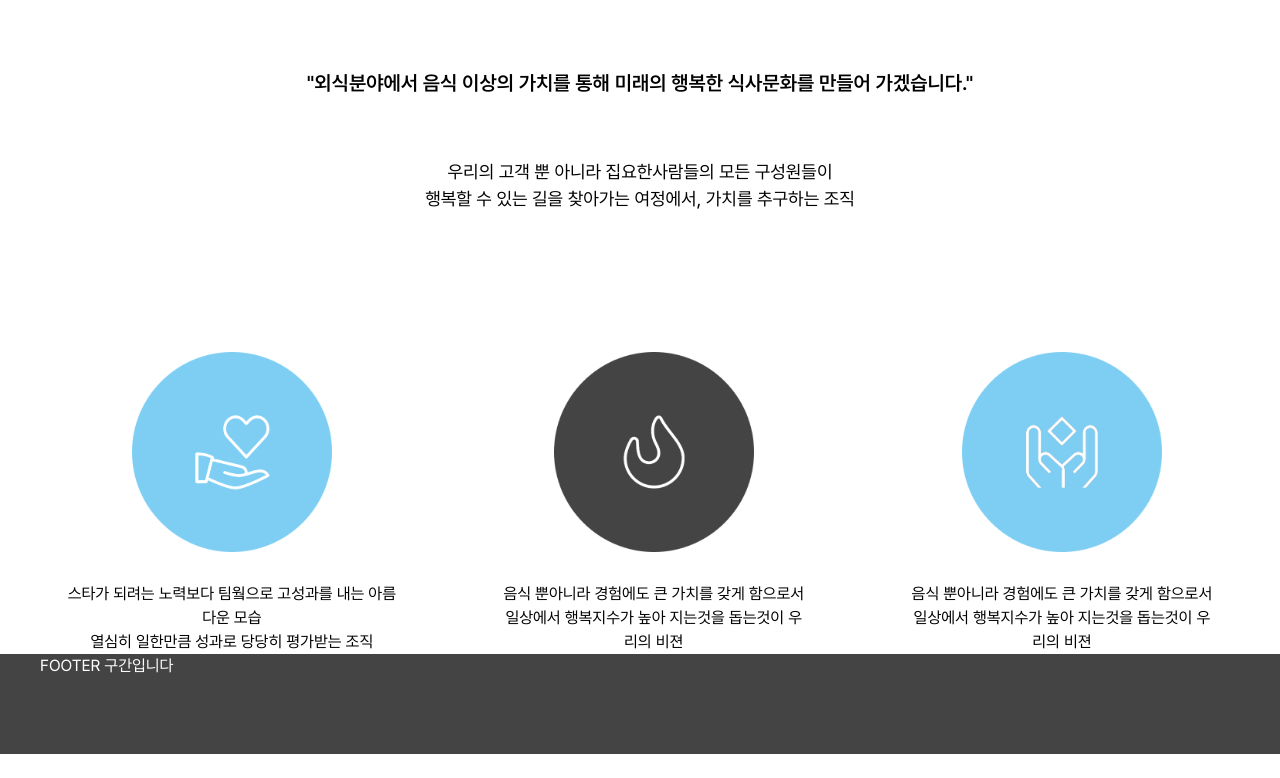
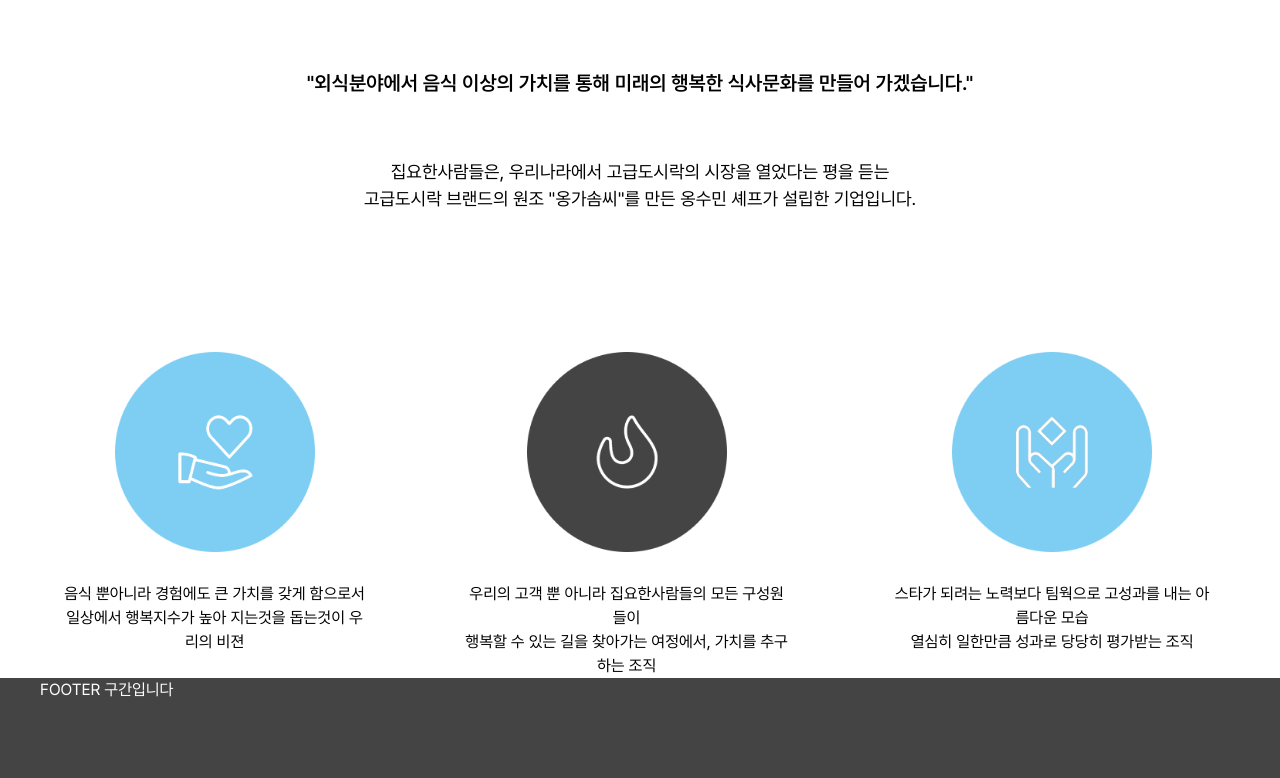
Before and after one commit to hyr0208/persistent-web, a React (Create React App) app: page / in a window 1280 px wide. Shown: the part 818-1596 px from the top of the page. Before the commit the page ends 1572 px from the top, so only its background shows below. Built offline with nearby package versions, Linux system fonts and the light colour scheme.

Commit message:
feat: 텍스트 수정

```diff
--- a/src/pages/main/MainPage.tsx
+++ b/src/pages/main/MainPage.tsx
@@ -41,9 +41,11 @@ function MainPage() {
           </div>
           <div className="flex justify-center text-center mb-[140px] mx-6">
             <p className="text-[18px]">
-              우리의 고객 뿐 아니라 집요한사람들의 모든 구성원들이
+              집요한사람들은, 우리나라에서 고급도시락의 시장을 열었다는 평을
+              듣는
               <br />
-              행복할 수 있는 길을 찾아가는 여정에서, 가치를 추구하는 조직
+              고급도시락 브랜드의 원조 "옹가솜씨"를 만든 옹수민 셰프가 설립한
+              기업입니다.
             </p>
           </div>
           <div className="flex flex-row justify-center gap-[100px] mx-6 ">
@@ -55,9 +57,9 @@ function MainPage() {
               />
 
               <p className="text-center">
-                스타가 되려는 노력보다 팀웤으로 고성과를 내는 아름다운 모습
+                음식 뿐아니라 경험에도 큰 가치를 갖게 함으로서
                 <br />
-                열심히 일한만큼 성과로 당당히 평가받는 조직
+                일상에서 행복지수가 높아 지는것을 돕는것이 우리의 비젼
               </p>
             </div>
 
@@ -68,9 +70,9 @@ function MainPage() {
                 className="w-[200px] mb-[30px]"
               />
               <p className="text-center">
-                음식 뿐아니라 경험에도 큰 가치를 갖게 함으로서
+                우리의 고객 뿐 아니라 집요한사람들의 모든 구성원들이
                 <br />
-                일상에서 행복지수가 높아 지는것을 돕는것이 우리의 비젼
+                행복할 수 있는 길을 찾아가는 여정에서, 가치를 추구하는 조직
               </p>
             </div>
 
@@ -81,9 +83,9 @@ function MainPage() {
                 className="w-[200px] mb-[30px]"
               />
               <p className="text-center">
-                음식 뿐아니라 경험에도 큰 가치를 갖게 함으로서
+                스타가 되려는 노력보다 팀웍으로 고성과를 내는 아름다운 모습
                 <br />
-                일상에서 행복지수가 높아 지는것을 돕는것이 우리의 비젼
+                열심히 일한만큼 성과로 당당히 평가받는 조직
               </p>
             </div>
           </div>
```
